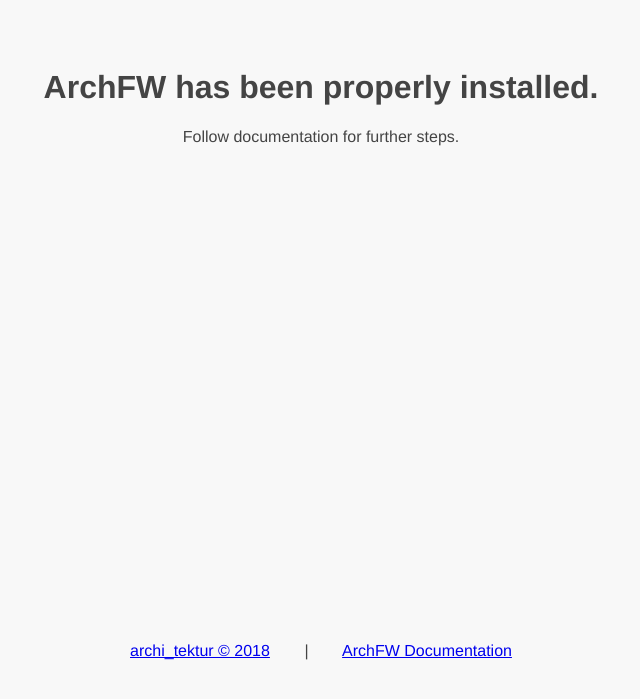
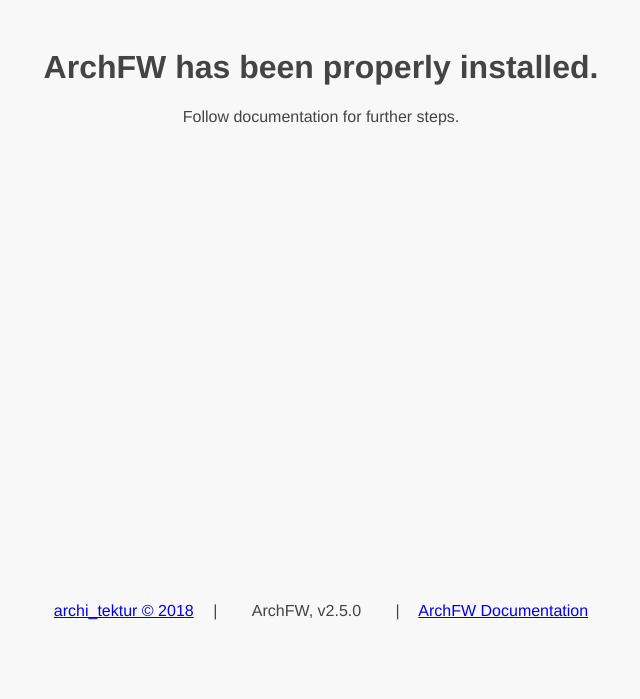
Before and after one commit to at-cloud-pro/arch-fw, a PHP site: page / in a window 1280 px wide. Shown: the top 699 px of the page, without its empty margins (319-959 px from the left). Run offline with PHP 8.4, Linux system fonts and the light colour scheme; data that the repository does not hold is empty; some libraries are stand-ins or nearby versions.

Commit message:
Added version info on splash screens

```diff
--- a/assets/scss/example-css.scss
+++ b/assets/scss/example-css.scss
@@ -6,14 +6,14 @@ body {
 }
 
 .main-info {
-    padding: 40px;
+    padding: 20px;
 }
 
 .bottom-navigation {
     margin-top: calc(80vh - 200px);
     .divider {
         color: #444444;
-        margin: 30px;
+        margin: 15px;
     }
 }
 
--- a/assets/templates/index.twig
+++ b/assets/templates/index.twig
@@ -7,6 +7,8 @@
 <nav class="bottom-navigation">
     <a target="_blank" href="https://www.archi-tektur.pl">archi_tektur &copy; 2018</a>
     <span class="divider">|</span>
+    <span class="divider">ArchFW, v2.5.0</span>
+    <span class="divider">|</span>
     <a target="_blank" href="https://www.github.com/archi-tektur/ArchFW-Boilerplate">ArchFW Documentation</a>
 </nav>
 
--- a/public_html/css/master.css
+++ b/public_html/css/master.css
@@ -1 +1 @@
-body{background:#f8f8f8;color:#444;font-family:Helvetica,sans-serif;text-align:center}.main-info{padding:40px}.bottom-navigation{margin-top:calc(80vh - 200px)}.bottom-navigation .divider{color:#444;margin:30px}.code{background:#e8e8e8;border:2px #e8e8e8 solid;border-radius:3px;color:#cd5c5c;font-style:italic;padding:2px 5px;-webkit-user-select:none;-moz-user-select:none;-ms-user-select:none;user-select:none}
+body{background:#f8f8f8;color:#444;font-family:Helvetica,sans-serif;text-align:center}.main-info{padding:20px}.bottom-navigation{margin-top:calc(80vh - 200px)}.bottom-navigation .divider{color:#444;margin:15px}.code{background:#e8e8e8;border:2px #e8e8e8 solid;border-radius:3px;color:#cd5c5c;font-style:italic;padding:2px 5px;-webkit-user-select:none;-moz-user-select:none;-ms-user-select:none;user-select:none}
```
